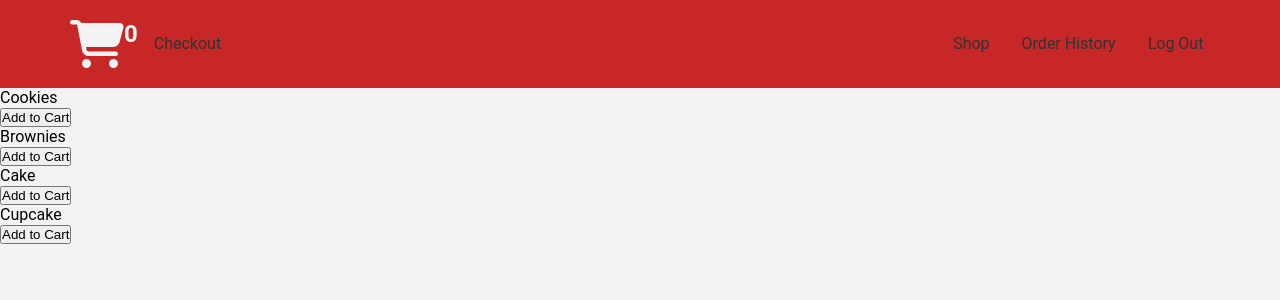
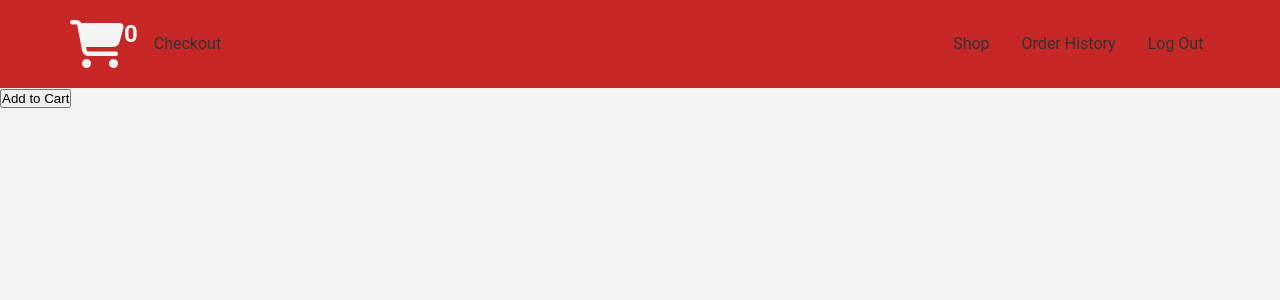
Before and after one commit to bethel-school-of-technology/bethel-bakery-frontend, an Angular app in the folder bethel-bakery-frontend/: page / in a window 1280 px wide. Shown: the top 300 px of the page. Built offline with nearby package versions, Linux system fonts and the light colour scheme.

Commit message:
start of cart counter

```diff
--- a/bethel-bakery-frontend/src/app/app.component.html
+++ b/bethel-bakery-frontend/src/app/app.component.html
@@ -10,12 +10,8 @@
         <li><a routerLink="/login">Log Out</a></li>
     </ul>
 </nav>
-<p>Cookies</p>
+
+<!--Counter works but the button need to be on the shop page -->
 <button (click)="counter()">Add to Cart</button>
-<p>Brownies</p>
-<button (click)="counter()">Add to Cart</button>
-<p>Cake</p>
-<button (click)="counter()">Add to Cart</button>
-<p>Cupcake</p>
-<button (click)="counter()">Add to Cart</button>
+
 <router-outlet></router-outlet>
```
